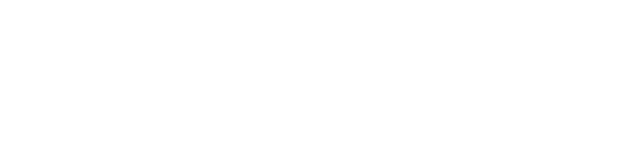
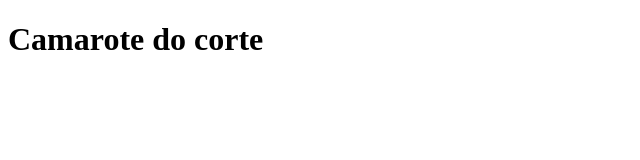
Before and after one commit to MaSabino74/Camarote-do-Corte, a plain HTML site: page index.html in a window 1280 px wide. Shown: the whole page, without its empty margins (0-640 px from the left). Drawn offline with Linux system fonts and the light colour scheme.

Commit message:
Nome do projeto

```diff
--- a/index.html
+++ b/index.html
@@ -3,12 +3,12 @@
 <head>
     <meta charset="UTF-8">
     <meta name="viewport" content="width=device-width, initial-scale=1.0">
-    <link rel="shortcut icon" href="favicon.ico" type="image/x-icon">
+    <link rel="shortcut icon" href="asset/img/Logo-Oficial.ico" type="image/x-icon">
     <link rel="stylesheet" href="asset/style.css">
     <link rel="stylesheet" href="asset/mediaquery.css">
     <title>Barbearia Camarote do Corte</title>
 </head>
 <body>
-
+    <h1>Camarote do corte</h1>
 </body>
 </html>
```
